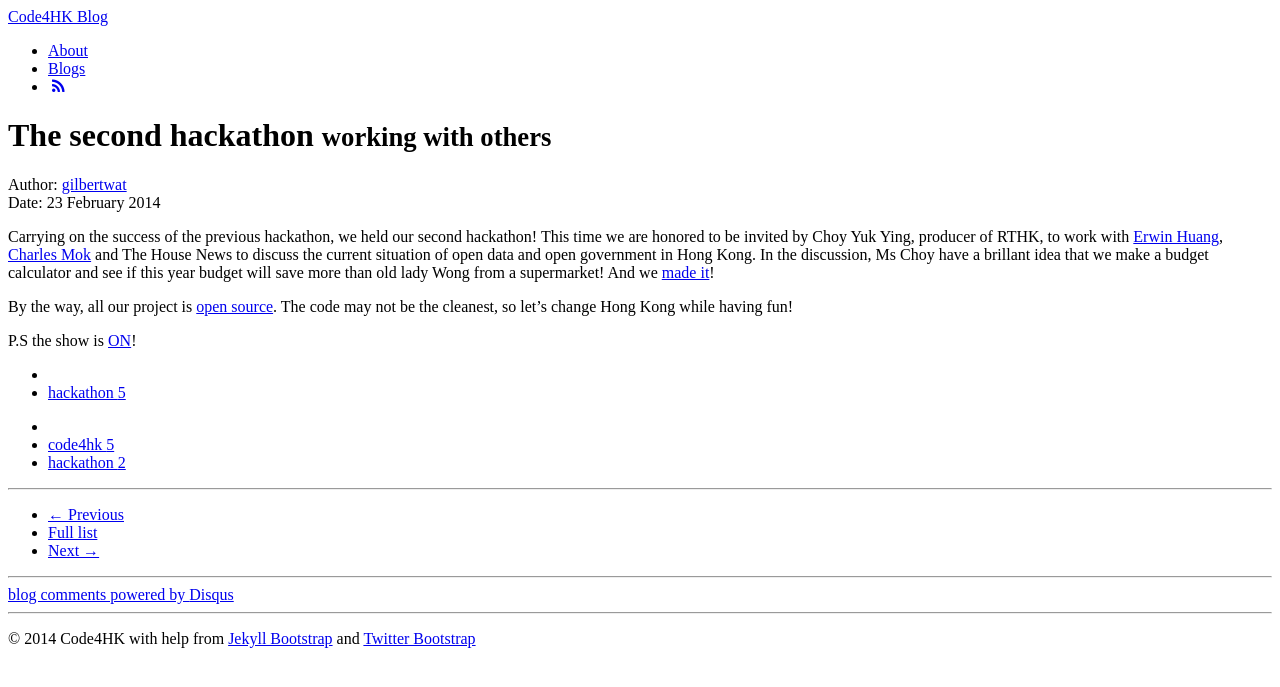
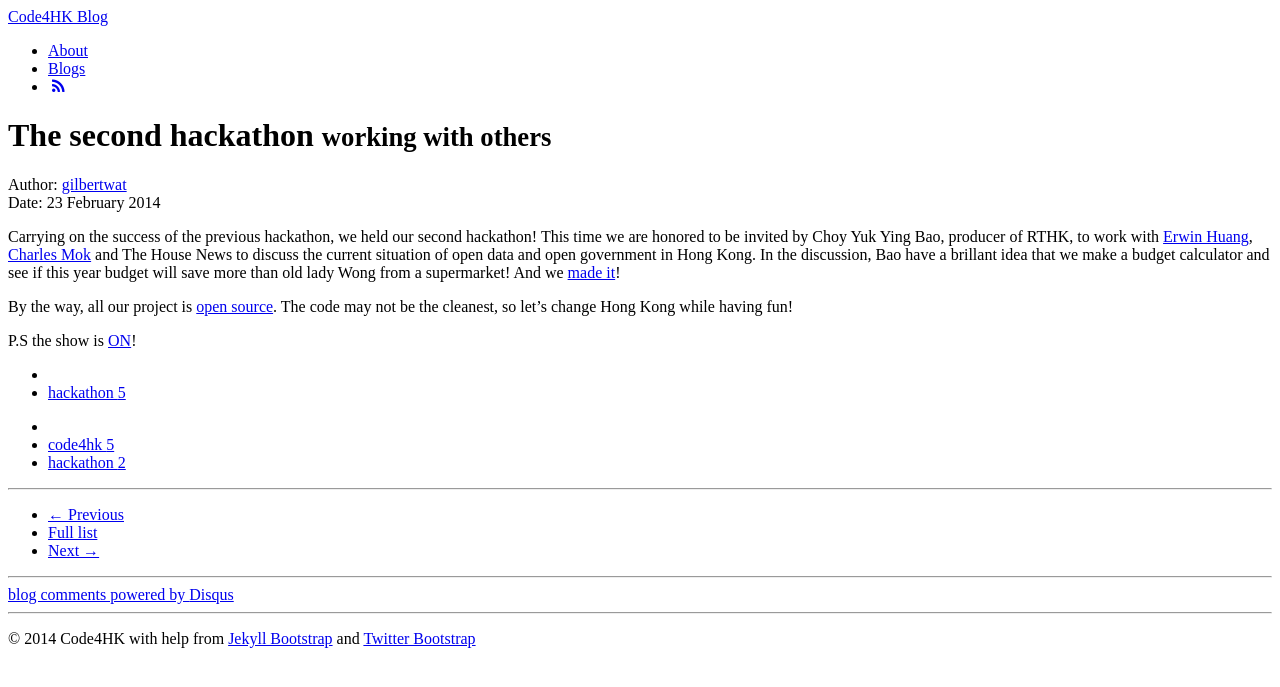
Before and after one commit to code4hk/code4hk.github.io, a Jekyll site: the page built from _posts/2014-02-23-second-hackathon-en.md, in a window 1280 px wide. Shown: the top 687 px of the page. Built offline with Jekyll 4.4.1, drawn with Linux system fonts in a browser that asks for light colours; Markdown is read by kramdown in place of the engine named in the settings; comment, search, counter and statistics services are not loaded.

Commit message:
Update 2014-02-23-second-hackathon-en.md

```diff
--- a/_posts/2014-02-23-second-hackathon-en.md
+++ b/_posts/2014-02-23-second-hackathon-en.md
@@ -8,7 +8,7 @@ tagline: "working with others"
 tags : [code4hk, hackathon]
 ---
 
-Carrying on the success of the previous hackathon, we held our second hackathon! This time we are honored to be invited by Choy Yuk Ying, producer of RTHK, to work with [Erwin Huang](http://zh.wikipedia.org/wiki/%E9%BB%83%E5%B2%B3%E6%B0%B8), [Charles Mok](http://www.charlesmok.hk) and The House News to discuss the current situation of open data and open government in Hong Kong. In the discussion, Ms Choy have a brillant idea that we make a budget calculator and see if this year budget will save more than old lady Wong from a supermarket! And we [made it](http://thehousenews.com/data-journalism/%E9%A0%90%E7%AE%97%E6%A1%88-calculator/)!
+Carrying on the success of the previous hackathon, we held our second hackathon! This time we are honored to be invited by Choy Yuk Ying Bao, producer of RTHK, to work with [Erwin Huang](http://zh.wikipedia.org/wiki/%E9%BB%83%E5%B2%B3%E6%B0%B8), [Charles Mok](http://www.charlesmok.hk) and The House News to discuss the current situation of open data and open government in Hong Kong. In the discussion, Bao have a brillant idea that we make a budget calculator and see if this year budget will save more than old lady Wong from a supermarket! And we [made it](http://thehousenews.com/data-journalism/%E9%A0%90%E7%AE%97%E6%A1%88-calculator/)!
 
 By the way, all our project is [open source](https://github.com/code4hk/budget2014). The code may not be the cleanest, so let's change Hong Kong while having fun!
 
```
